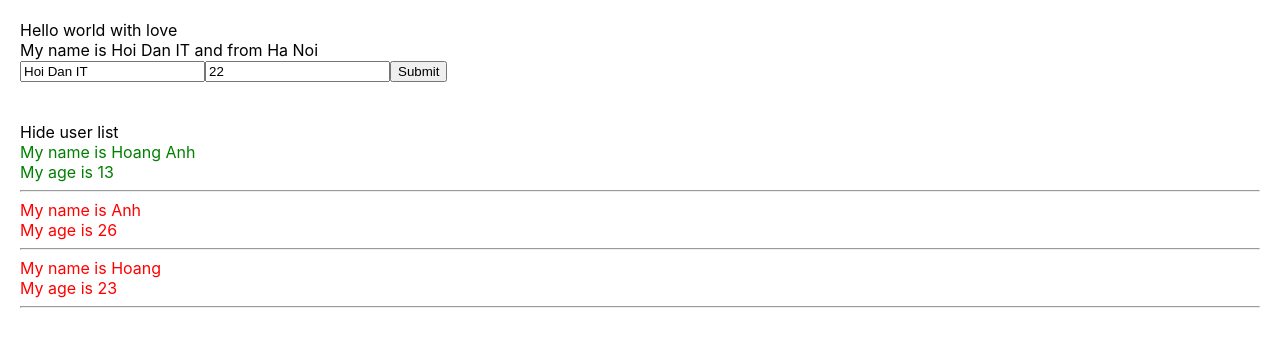
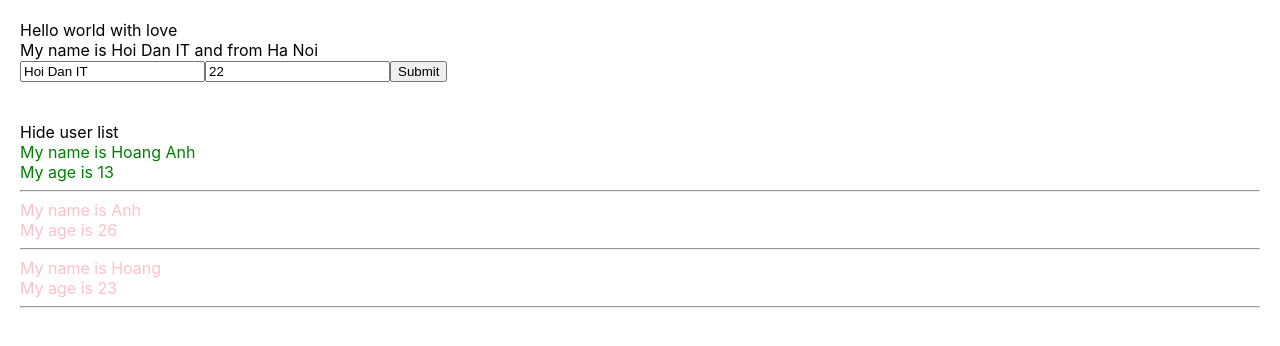
Before and after one commit to hoanganh-k2/dem-react-test, a React (Create React App) app: page / in a window 1280 px wide. Shown: the top 346 px of the page. Built offline with nearby package versions, Linux system fonts and the light colour scheme; the HTML template or start-up script is replaced by a standard one.

Commit message:
CSS React

```diff
--- a/package.json
+++ b/package.json
@@ -13,6 +13,7 @@
     "redux": "4.2.0",
     "redux-devtools-extension": "2.13.9",
     "redux-thunk": "2.4.1",
+    "sass": "1.53.0",
     "web-vitals": "2.1.4"
   },
   "scripts": {
--- a/src/App.js
+++ b/src/App.js
@@ -1,5 +1,5 @@
 import logo from "./logo.svg";
-import "./App.css";
+import "./App.scss";
 import { useDispatch, useSelector } from "react-redux";
 import { increaseCounter, decreaseCounter } from "./redux/action/counterAction";
 import MyComponent from "./components/MyComponent";
--- a/src/App.css
+++ b/src/App.scss
@@ -1,11 +1,3 @@
-.red {
-    color: red;
-}
-
-.green {
-    color: green;
-}
-
 body {
     padding: 20px;
     margin: 0;
--- a/src/components/DisplayInfor.js
+++ b/src/components/DisplayInfor.js
@@ -1,4 +1,5 @@
 import React from "react";
+import "./DisplayInfor.scss";
 
 class DisplayInfor extends React.Component {
     state = {
@@ -15,7 +16,7 @@ class DisplayInfor extends React.Component {
         const { listUser } = this.props;
 
         return (
-            <div>
+            <div className="display-infor-container">
                 <div>
                     <span onClick={this.handleShowHide}>
                         {this.state.isShowList === true
--- /dev/null
+++ b/src/components/DisplayInfor.scss
@@ -0,0 +1,8 @@
+.display-infor-container{
+    .red{
+        color: pink;
+    }
+    .green{
+        color: green;
+    }
+}
```
Also changed, not shown: 1 other file (tests, documents, lock files or other folders).
